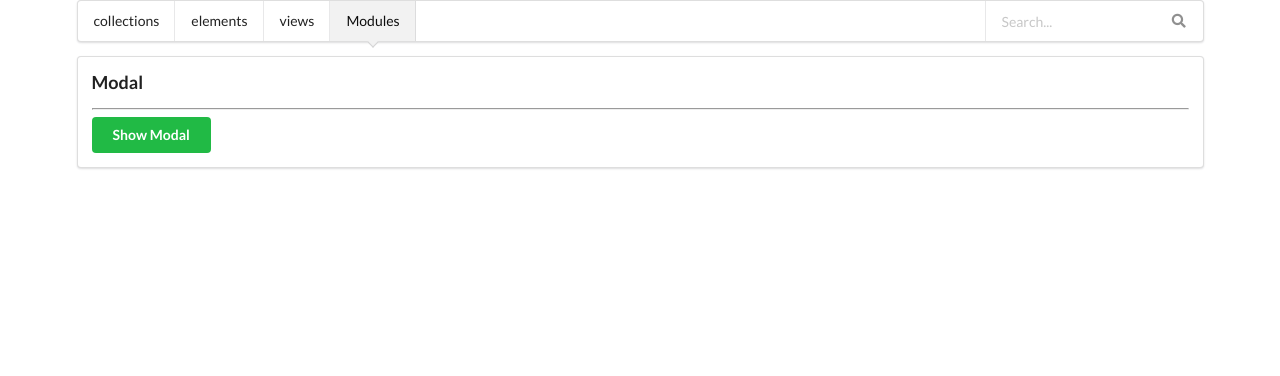
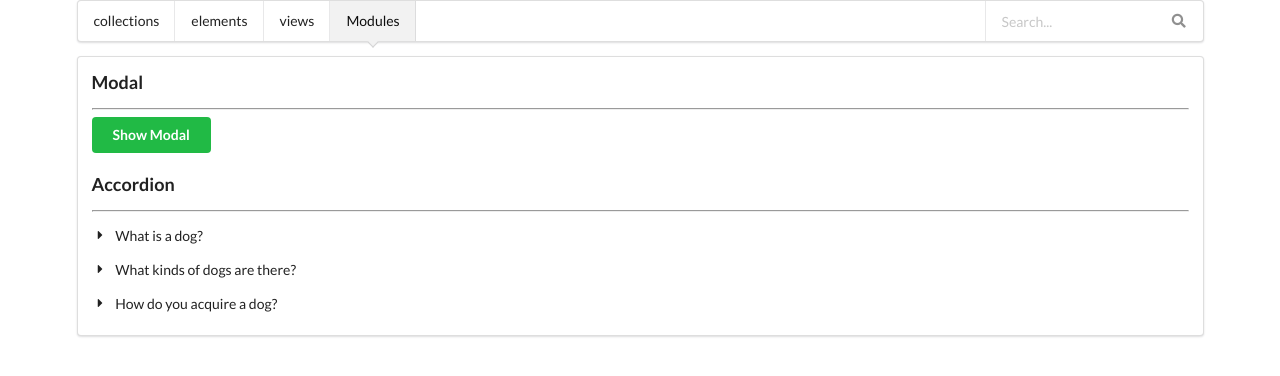
Before and after one commit to faezemaleki99/Compos-learning, an Angular app: page /mods in a window 1280 px wide. Shown: the top 376 px of the page. Built offline with nearby package versions, Linux system fonts and the light colour scheme.

Commit message:
add Accordion component to mods

```diff
--- /dev/null
+++ b/src/app/mods/accordion/accordion.component.html
@@ -0,0 +1,11 @@
+<div class="ui accordion">
+    <ng-container *ngFor="let item of items">
+        <div class="title">
+            <i class="dropdown icon"></i>
+            {{item.title}}
+        </div>
+        <div class="content">
+            <p>{{item.content}}</p>
+        </div>
+    </ng-container>
+</div>
--- a/src/app/mods/mods-home/mods-home.component.html
+++ b/src/app/mods/mods-home/mods-home.component.html
@@ -3,3 +3,7 @@
 </app-divider>
 <button class="ui green button" (click)="onChangeModal()">Show Modal</button>
 <app-modal (close)="onChangeModal()" *ngIf="isShowModal"></app-modal>
+<app-divider>
+    Accordion
+</app-divider>
+<app-accordion [items]="items"></app-accordion>
--- a/src/app/mods/mods-home/mods-home.component.ts
+++ b/src/app/mods/mods-home/mods-home.component.ts
@@ -13,4 +13,10 @@
     this.isShowModal = !this.isShowModal
   }
 
+  items = [
+    {title: 'What is a dog?', content:'A dog is a type of domesticated animal. Known for its loyalty and faithfulness, it can be found as a welcome guest in many households across the world.'},
+    {title: 'What kinds of dogs are there?', content:'There are many breeds of dogs. Each breed varies in size and temperament. Owners often select a breed of dog that they find to be compatible with their own lifestyle and desires from a companion.'},
+    {title: 'How do you acquire a dog?', content:'Three common ways for a prospective owner to acquire a dog is from pet shops, private owners, or shelters.'}
+  ]
+
 }
--- a/src/app/mods/mods.module.ts
+++ b/src/app/mods/mods.module.ts
@@ -5,12 +5,14 @@
 import { ModalComponent } from './modal/modal.component';
 import { ModsHomeComponent } from './mods-home/mods-home.component';
 import { SharedModule } from '../shared/shared.module';
+import { AccordionComponent } from './accordion/accordion.component';
 
 
 @NgModule({
   declarations: [
     ModalComponent,
-    ModsHomeComponent
+    ModsHomeComponent,
+    AccordionComponent
   ],
   imports: [
     CommonModule,
```
Also changed, not shown: src/app/mods/accordion/accordion.component.ts (added, +11 -0 lines), src/app/mods/accordion/accordion.component.css (added).
